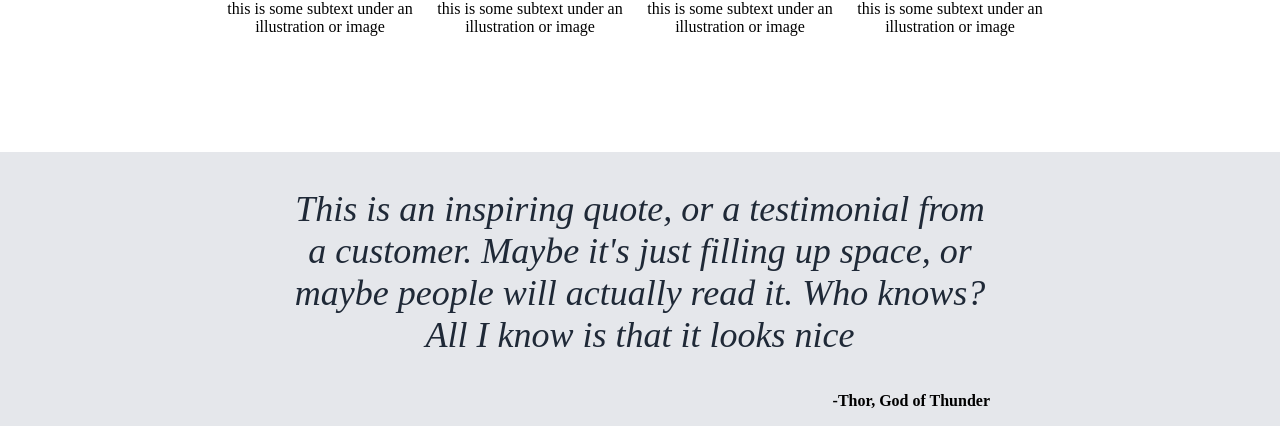
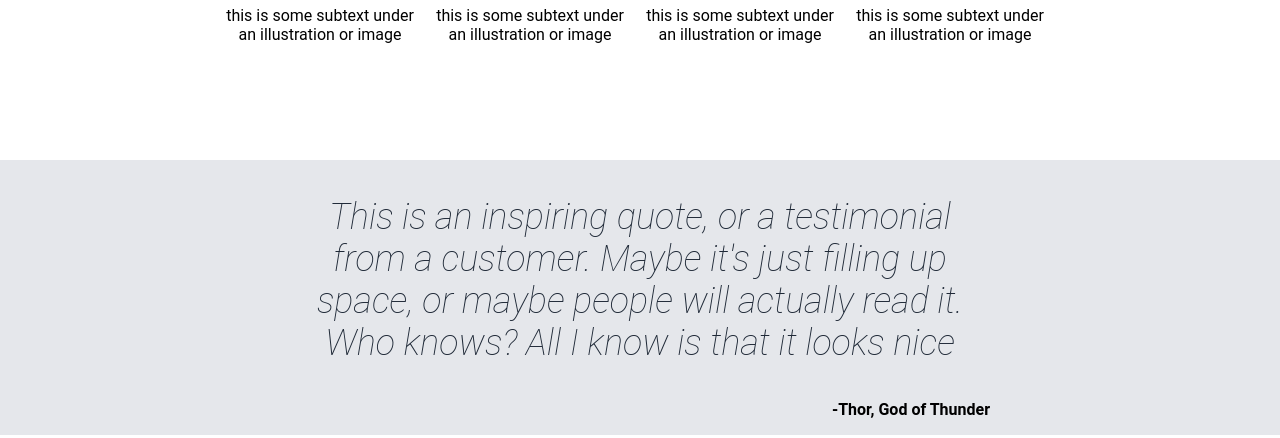
Before and after one commit to edjozero/odin-landing-page, a plain HTML site: page index.html in a window 1280 px wide. Shown: the part 570-1008 px from the top of the page. Drawn offline with Linux system fonts and the light colour scheme.

Commit message:
Add Roboto font family type to all text. Adjust quote text which was affected by change

```diff
--- a/styles.css
+++ b/styles.css
@@ -4,6 +4,7 @@ body{
     flex-direction: column;
     margin: 0;
     padding: 0;
+    font-family: Roboto, sans-serif, serif;
 }
 
 ul{
@@ -113,6 +114,7 @@ h3{
 .quote{
     font-size: 36px;
     font-style: italic;
+    font-weight: lighter;
     color: #1f2937;
     text-align: center;
     width: 700px;
```
